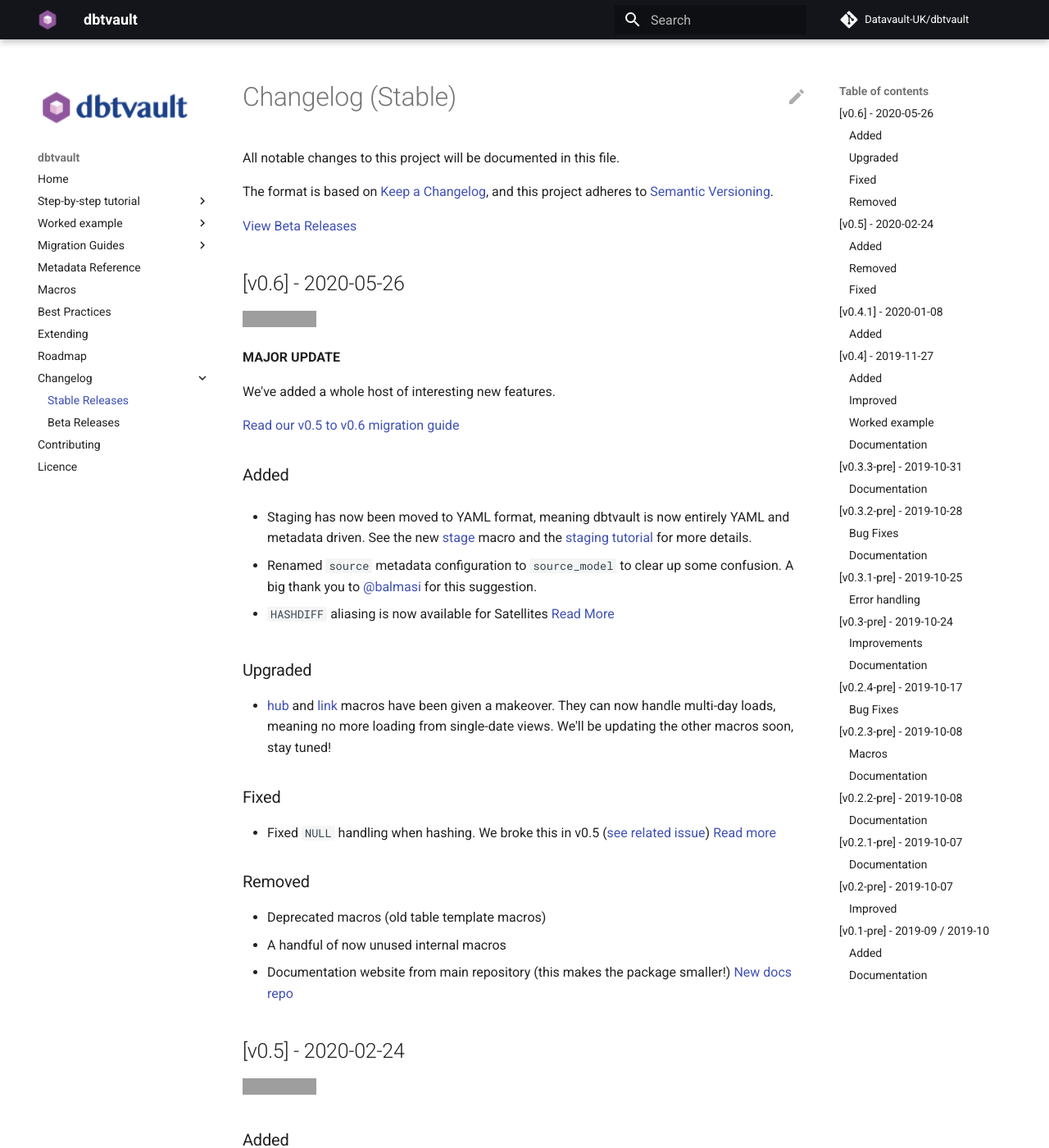
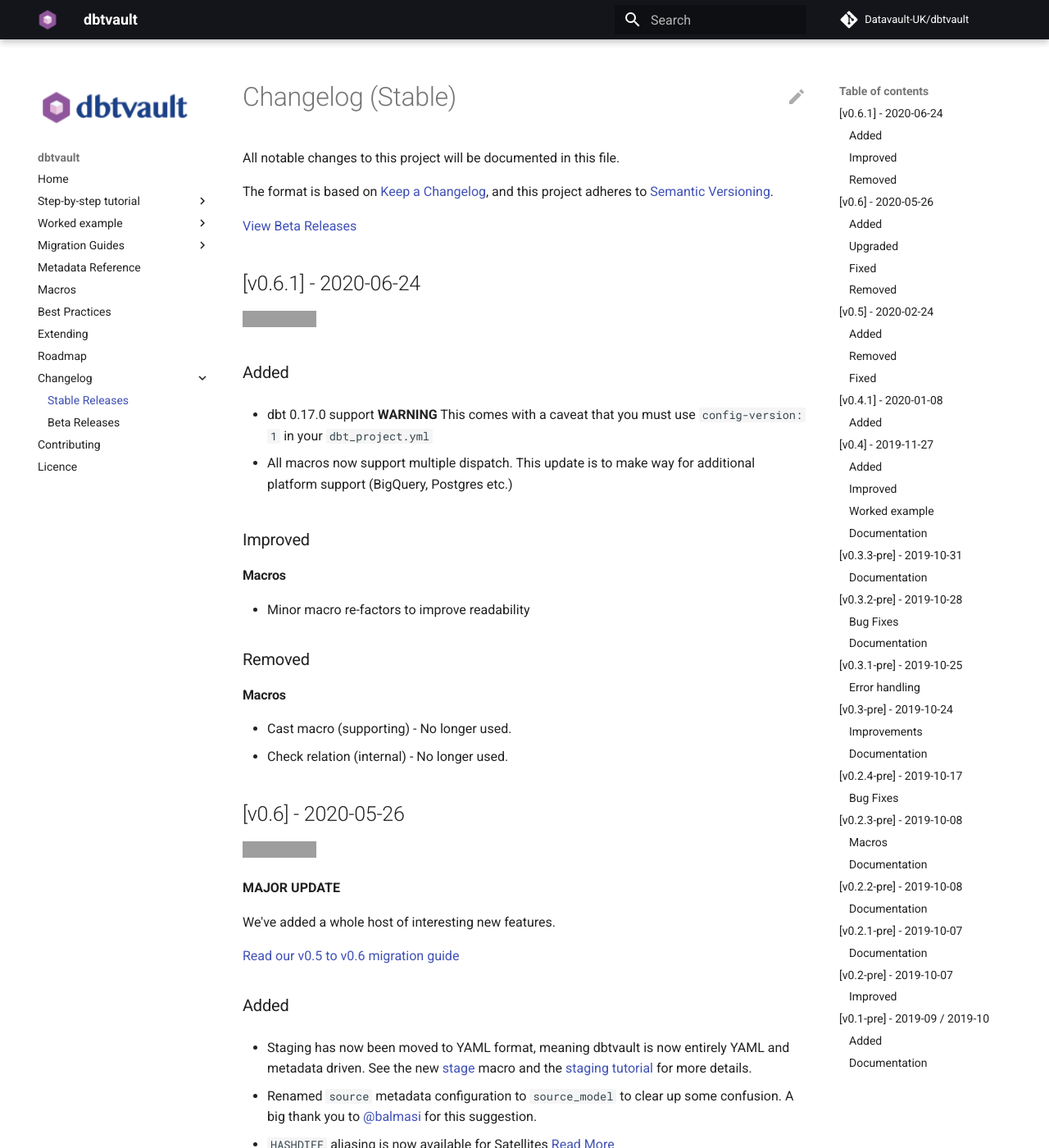
Before and after one commit to Datavault-UK/automate-dv-docs, an MkDocs documentation site: the page built from docs/changelog/stable.md, in a window 1280 px wide and 1400 px high. Shown: the whole window at 82% size. Built offline with MkDocs 1.6.1 and Material for MkDocs 9.7.7, drawn with Linux system fonts in a browser that asks for light colours; comment, search, counter and statistics services are not loaded; grey boxes are pictures that could not be loaded.

Commit message:
Added changelog for 0.6.1

```diff
--- a/docs/changelog/stable.md
+++ b/docs/changelog/stable.md
@@ -5,6 +5,25 @@
 and this project adheres to [Semantic Versioning](https://semver.org/spec/v2.0.0.html).
 
 [View Beta Releases](beta.md)
+
+## [v0.6.1] - 2020-06-24
+[![Documentation Status](https://readthedocs.org/projects/dbtvault/badge/?version=v0.6.1)](https://dbtvault.readthedocs.io/en/v0.6.1/?badge=v0.6.1)
+
+### Added
+
+- dbt 0.17.0 support
+**WARNING** This comes with a caveat that you must use `config-version: 1` in your `dbt_project.yml`
+
+- All macros now support multiple dispatch. This update is to make way for additional platform support (BigQuery, Postgres etc.)
+
+### Improved
+#### Macros
+- Minor macro re-factors to improve readability
+
+### Removed
+#### Macros
+- Cast macro (supporting) - No longer used.
+- Check relation (internal) - No longer used.
 
 ## [v0.6] - 2020-05-26
 [![Documentation Status](https://readthedocs.org/projects/dbtvault/badge/?version=v0.6)](https://dbtvault.readthedocs.io/en/v0.6/?badge=v0.6)
```
